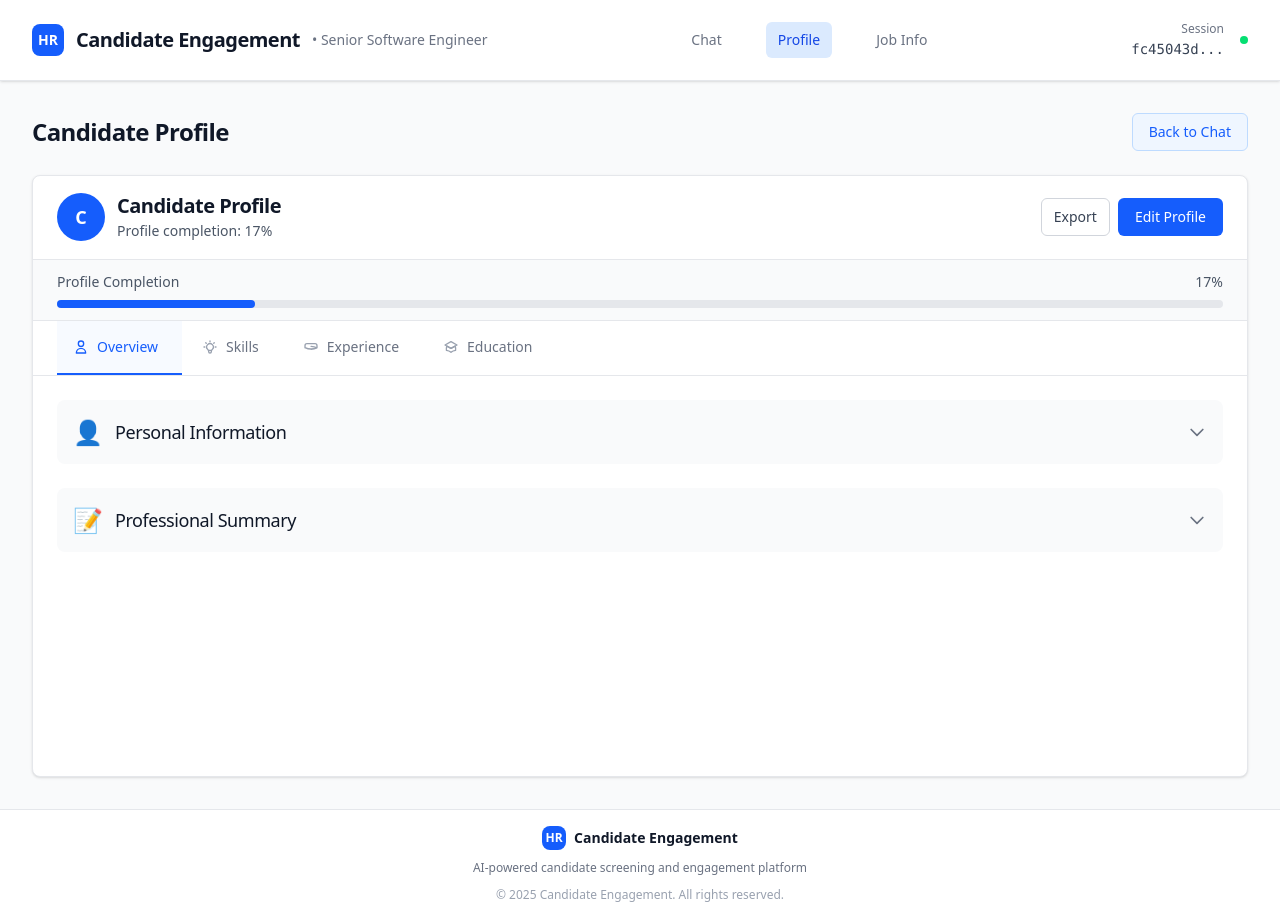
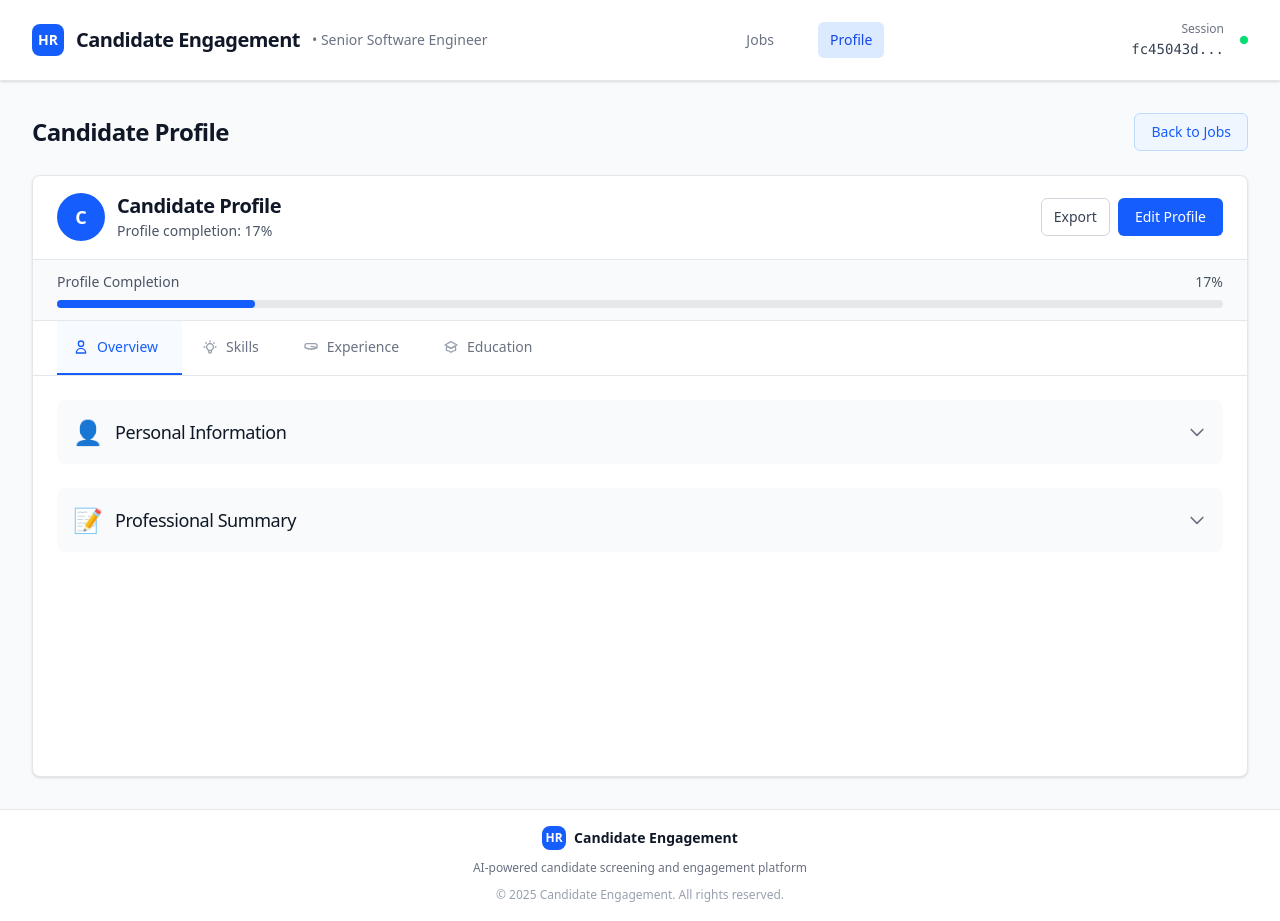
Before and after one commit to dchobarkar/candidate-engagement-chatbot, a Next.js app: page /profile in a window 1280 px wide. Built offline with nearby package versions, Linux system fonts and the light colour scheme.

Commit message:
fix: remove redundant pages

```diff
--- a/app/chat/page.tsx
+++ b/app/chat/page.tsx
@@ -1,7 +1,7 @@
 "use client";
 
 import React, { useEffect, Suspense, lazy } from "react";
-import { useSearchParams } from "next/navigation";
+import { useSearchParams, useRouter } from "next/navigation";
 
 import { LoadingSpinner } from "../components/LoadingSpinner";
 import { useChatStore } from "../lib/store";
@@ -24,29 +24,34 @@ const ErrorDisplay = lazy(() =>
 // Inner component that uses useSearchParams
 const ChatPageContent = () => {
   const searchParams = useSearchParams();
+  const router = useRouter();
   const jobId = searchParams?.get("jobId");
-  const { currentSession, initializeSession } = useSession();
+  const { currentSession } = useSession();
   const { isLoading, error, setSession } = useChatStore();
+
+  // Redirect to home if no jobId is provided
+  useEffect(() => {
+    if (!jobId) {
+      router.replace("/");
+      return;
+    }
+  }, [jobId, router]);
 
   // Initialize session on component mount
   useEffect(() => {
-    if (!currentSession) {
-      // If jobId is provided, get the job and initialize session with it
-      if (jobId) {
-        const job = getJobById(jobId);
-        if (job) {
-          // Create session with specific job context
-          const newSession = sessionManager.createSession(undefined, job);
-          setSession(newSession);
-        } else {
-          // Job not found, initialize with default
-          initializeSession();
-        }
+    if (!currentSession && jobId) {
+      // Get the job and initialize session with it
+      const job = getJobById(jobId);
+      if (job) {
+        // Create session with specific job context
+        const newSession = sessionManager.createSession(undefined, job);
+        setSession(newSession);
       } else {
-        initializeSession();
+        // Job not found, redirect to home
+        router.replace("/");
       }
     }
-  }, [currentSession, initializeSession, jobId, setSession]);
+  }, [currentSession, jobId, setSession, router]);
 
   // Loading fallback component
   const LoadingFallback = () => (
--- a/app/components/layout/Navbar.tsx
+++ b/app/components/layout/Navbar.tsx
@@ -47,14 +47,14 @@ const Navbar = ({ jobContext, currentSession }: NavbarProps) => {
           {/* Desktop Navigation */}
           <nav className="hidden md:flex items-center space-x-8">
             <Link
-              href="/chat"
+              href="/"
               className={`px-3 py-2 rounded-md text-sm font-medium transition-colors ${
-                isActive("/chat")
+                isActive("/")
                   ? "bg-blue-100 text-blue-700"
                   : "text-gray-500 hover:text-gray-700 hover:bg-gray-100"
               }`}
             >
-              Chat
+              Jobs
             </Link>
             <Link
               href="/profile"
@@ -65,16 +65,6 @@ const Navbar = ({ jobContext, currentSession }: NavbarProps) => {
               }`}
             >
               Profile
-            </Link>
-            <Link
-              href="/job"
-              className={`px-3 py-2 rounded-md text-sm font-medium transition-colors ${
-                isActive("/job")
-                  ? "bg-blue-100 text-blue-700"
-                  : "text-gray-500 hover:text-gray-700 hover:bg-gray-100"
-              }`}
-            >
-              Job Info
             </Link>
           </nav>
 
@@ -117,15 +107,15 @@ const Navbar = ({ jobContext, currentSession }: NavbarProps) => {
           <div className="md:hidden border-t border-gray-200 py-4">
             <nav className="flex flex-col space-y-2">
               <Link
-                href="/chat"
+                href="/"
                 onClick={toggleMobileMenu}
                 className={`px-3 py-2 rounded-md text-sm font-medium text-left transition-colors ${
-                  isActive("/chat")
+                  isActive("/")
                     ? "bg-blue-100 text-blue-700"
                     : "text-gray-500 hover:text-gray-700 hover:bg-gray-100"
                 }`}
               >
-                Chat Interface
+                Jobs
               </Link>
               <Link
                 href="/profile"
@@ -138,17 +128,6 @@ const Navbar = ({ jobContext, currentSession }: NavbarProps) => {
               >
                 Candidate Profile
               </Link>
-              <Link
-                href="/job"
-                onClick={toggleMobileMenu}
-                className={`px-3 py-2 rounded-md text-sm font-medium text-left transition-colors ${
-                  isActive("/job")
-                    ? "bg-blue-100 text-blue-700"
-                    : "text-gray-500 hover:text-gray-700 hover:bg-gray-100"
-                }`}
-              >
-                Job Information
-              </Link>
             </nav>
           </div>
         )}
--- a/app/profile/page.tsx
+++ b/app/profile/page.tsx
@@ -28,10 +28,10 @@ const Page = () => {
             Candidate Profile
           </h2>
           <Link
-            href="/chat"
+            href="/"
             className="px-4 py-2 text-sm font-medium text-blue-600 bg-blue-50 border border-blue-200 rounded-md hover:bg-blue-100 transition-colors"
           >
-            Back to Chat
+            Back to Jobs
           </Link>
         </div>
         <Suspense fallback={<LoadingFallback />}>
```
